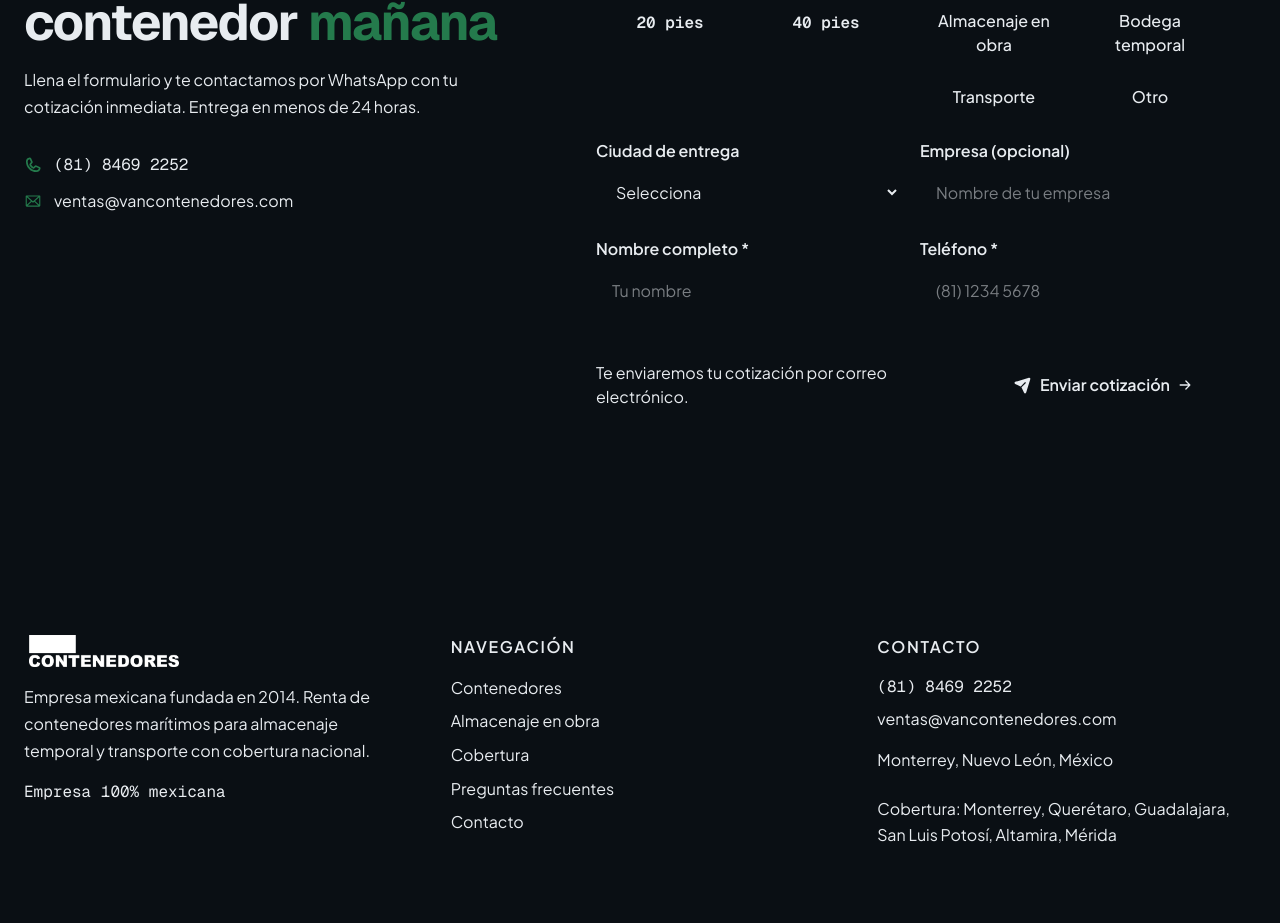
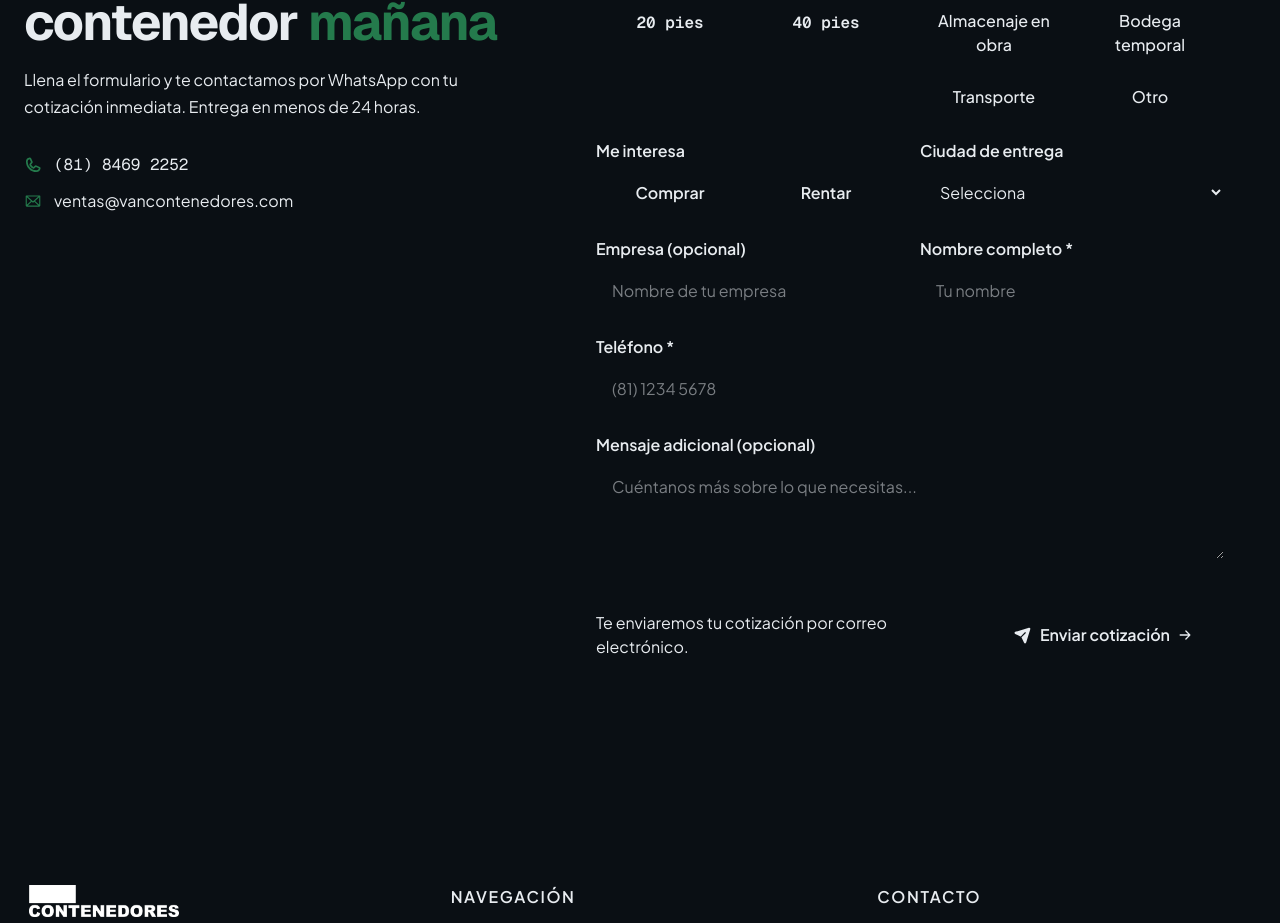
Before and after one commit to jorgeruiz/vancontenedores, a Next.js app: page / in a window 1280 px wide. Shown: the part 5803-6726 px from the top of the page. Built offline with nearby package versions, Linux system fonts and the light colour scheme.

Commit message:
feat: add interest (Comprar/Rentar) and message fields to inline form
Only affects the CTA section form (email). WhatsApp popup unchanged.

Co-Authored-By: Claude Opus 4.6 (1M context) <noreply@anthropic.com>

```diff
--- a/src/components/CTAFinal.tsx
+++ b/src/components/CTAFinal.tsx
@@ -25,8 +25,10 @@ export default function CTAFinal() {
   const [name, setName] = useState("");
   const [phone, setPhone] = useState("");
   const [company, setCompany] = useState("");
+  const [interest, setInterest] = useState("");
+  const [message, setMessage] = useState("");
 
-  const allFilled = size && use && city && name && phone;
+  const allFilled = size && use && city && name && phone && interest;
 
   const [submitted, setSubmitted] = useState(false);
 
@@ -41,9 +43,11 @@ export default function CTAFinal() {
       `Nombre: ${name}\n` +
       `Empresa: ${company || "N/A"}\n` +
       `Teléfono: ${phone}\n` +
+      `Me interesa: ${interest}\n` +
       `Tamaño: ${size}\n` +
       `Uso: ${use}\n` +
-      `Ciudad: ${city}`
+      `Ciudad: ${city}\n` +
+      `Mensaje: ${message || "N/A"}`
     );
 
     window.location.href = `mailto:ventas@vancontenedores.com?subject=${subject}&body=${body}`;
@@ -228,6 +232,33 @@ export default function CTAFinal() {
                   </div>
                 </div>
 
+                {/* Interest */}
+                <div>
+                  <label style={labelStyle}>Me interesa</label>
+                  <div className="grid grid-cols-2 gap-2">
+                    {["Comprar", "Rentar"].map((opt) => (
+                      <button
+                        key={opt}
+                        type="button"
+                        onClick={() => setInterest(opt)}
+                        className="py-3 px-4 text-center transition-colors"
+                        style={{
+                          borderRadius: "var(--radius)",
+                          border: `2px solid ${interest === opt ? "var(--color-primary)" : "var(--color-border-light)"}`,
+                          backgroundColor: interest === opt ? "rgba(36,122,76,0.08)" : "var(--color-surface-light)",
+                          fontFamily: "var(--font-body)",
+                          fontSize: "var(--text-sm)",
+                          fontWeight: 600,
+                          color: interest === opt ? "var(--color-primary)" : "var(--color-text-dark)",
+                          cursor: "pointer",
+                        }}
+                      >
+                        {opt}
+                      </button>
+                    ))}
+                  </div>
+                </div>
+
                 {/* City */}
                 <div>
                   <label style={labelStyle}>Ciudad de entrega</label>
@@ -280,9 +311,24 @@ export default function CTAFinal() {
                     style={inputStyle}
                   />
                 </div>
+
+                {/* Message - full width */}
+                <div className="md:col-span-2">
+                  <label style={labelStyle}>Mensaje adicional (opcional)</label>
+                  <textarea
+                    value={message}
+                    onChange={(e) => setMessage(e.target.value)}
+                    placeholder="Cuéntanos más sobre lo que necesitas..."
+                    rows={3}
+                    style={{
+                      ...inputStyle,
+                      resize: "vertical" as const,
+                    }}
+                  />
+                </div>
               </div>
 
-              {/* WhatsApp notice + submit */}
+              {/* Submit */}
               <div
                 className="flex flex-col sm:flex-row items-start sm:items-center gap-4 pt-5"
                 style={{ borderTop: "var(--border-width) solid var(--color-border-light)" }}
```
